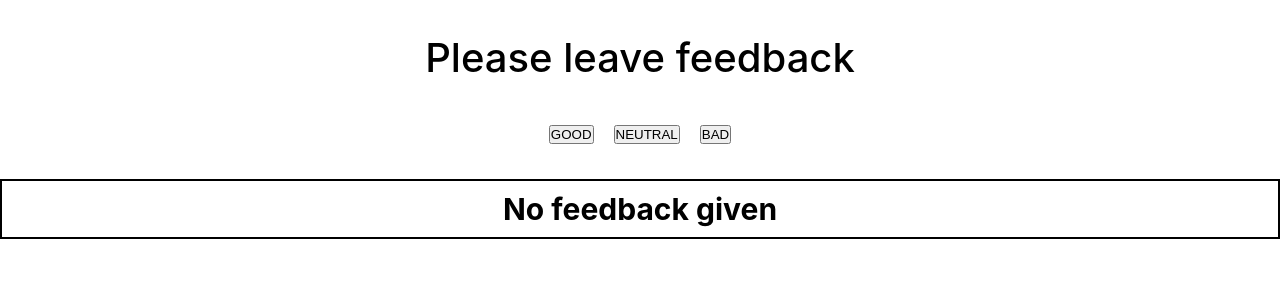
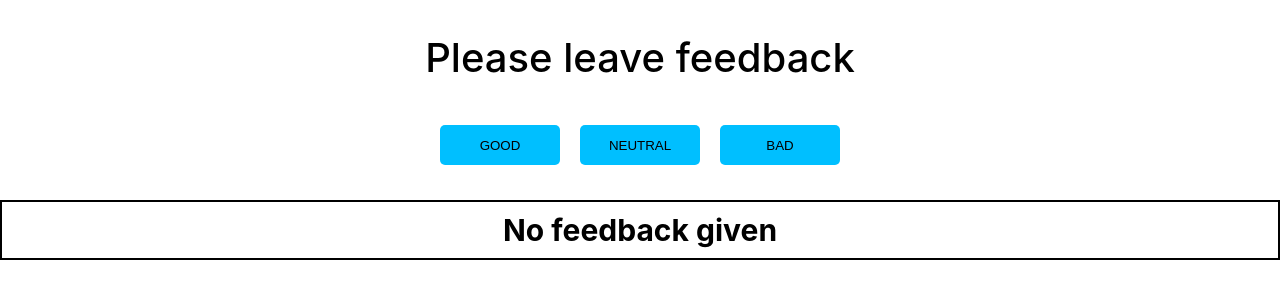
Before and after one commit to EwelinaManiecka/goit-react-hw-02-feedback, a React (Create React App) app: page / in a window 1280 px wide. Shown: the top 300 px of the page. Built offline with nearby package versions, Linux system fonts and the light colour scheme.

Commit message:
Update FeedbackOpinion.module.css
button change

```diff
--- a/src/components/Feedback/FeedbackOpinion.module.css
+++ b/src/components/Feedback/FeedbackOpinion.module.css
@@ -14,3 +14,16 @@
   margin: 10px;
   text-transform: uppercase;
 }
+
+button {
+  background-color: deepskyblue;
+  border: none;
+  border-radius: 5px;
+  width: 120px;
+  height: 40px;
+}
+
+button:hover {
+  background-color: rgb(0, 97, 193);
+  color: white;
+}
```
